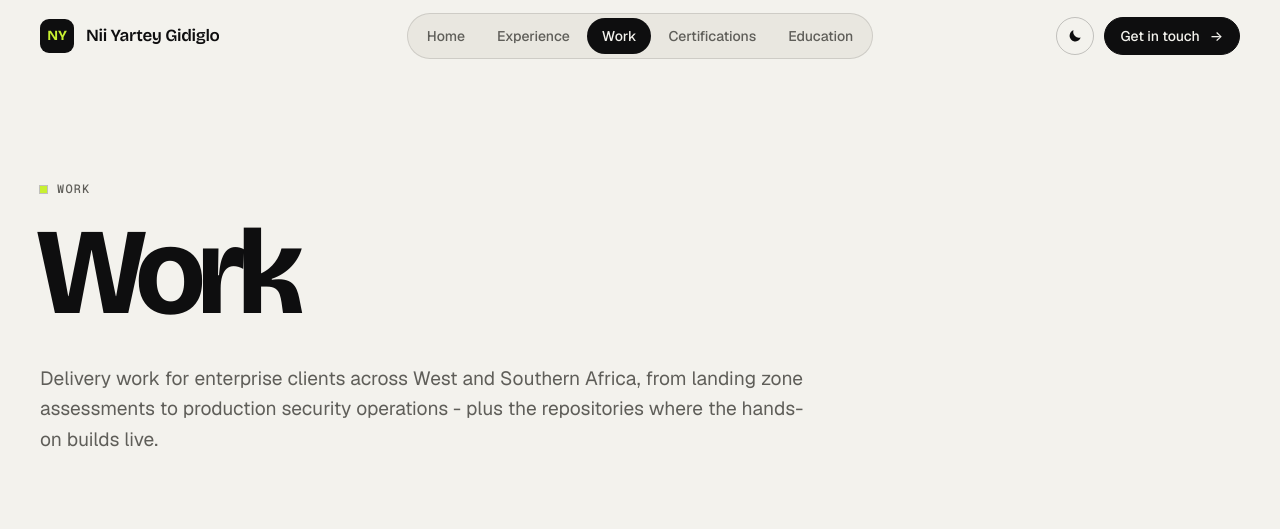
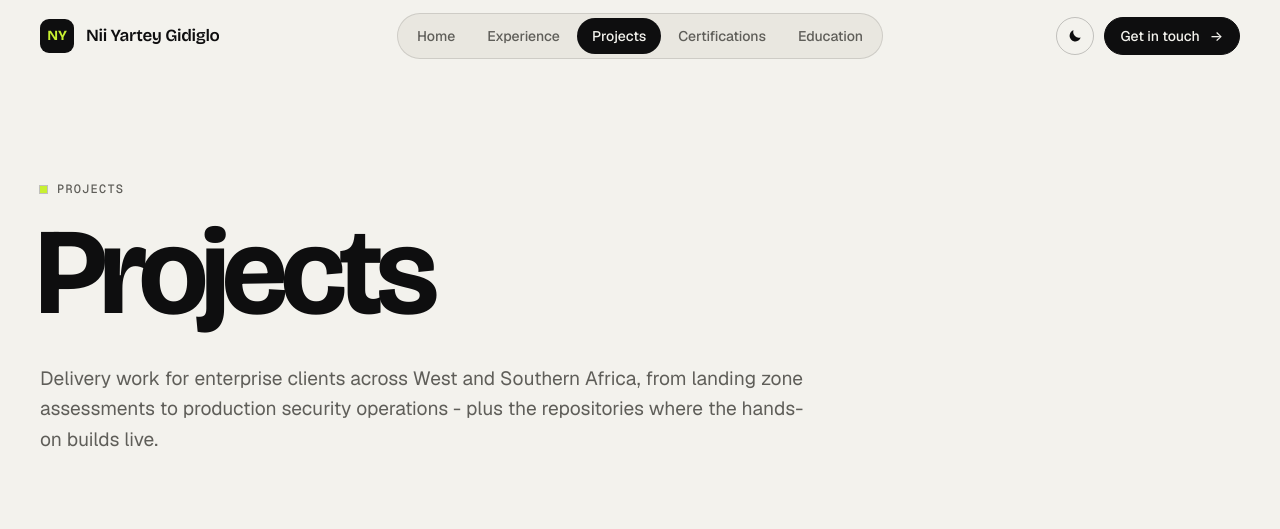
Before and after one commit to Qwamzz/portfolio, a Flask app: page /projects in a window 1280 px wide. Shown: the top 529 px of the page. Run offline with Flask 3, Linux system fonts and the light colour scheme.

Commit message:
Rename Work to Projects

```diff
--- a/content_fixes.py
+++ b/content_fixes.py
@@ -8,6 +8,9 @@ through /admin no longer matches and is left alone.
 """
 
 FIELD_FIXES = [
+    # Projects page renamed from "Work".
+    ("pages", "page-projects", "title", "Work", "Projects"),
+
     # Availability line reworded.
     ("profile", "profile", "availability",
      "Open to cloud and security engagements", "Open to cloud and AI engagements"),
--- a/data/content.seed.json
+++ b/data/content.seed.json
@@ -134,7 +134,7 @@
     {
       "id": "page-projects",
       "page": "Projects",
-      "title": "Work",
+      "title": "Projects",
       "intro": "Delivery work for enterprise clients across West and Southern Africa, from landing zone assessments to production security operations - plus the repositories where the hands-on builds live."
     },
     {
--- a/templates/base.html
+++ b/templates/base.html
@@ -45,7 +45,7 @@
     </a>
 
     <nav class="nav-pill" aria-label="Primary">
-      {% set links = [("/", "home", "Home"), ("/experience", "experience", "Experience"), ("/projects", "projects", "Work"), ("/certifications", "certifications", "Certifications"), ("/education", "education", "Education")] %}
+      {% set links = [("/", "home", "Home"), ("/experience", "experience", "Experience"), ("/projects", "projects", "Projects"), ("/certifications", "certifications", "Certifications"), ("/education", "education", "Education")] %}
       {% for href, key, label in links %}
         <a href="{{ href }}"{% if page == key %} class="is-active" aria-current="page"{% endif %}>{{ label }}</a>
       {% endfor %}
--- a/templates/index.html
+++ b/templates/index.html
@@ -23,7 +23,7 @@
         {% if profile.tagline %}<p class="hero-role">{{ profile.tagline }}</p>{% endif %}
         {% if profile.lede %}<p class="hero-lede">{{ profile.lede }}</p>{% endif %}
         <div class="actions">
-          <a class="btn" href="/projects">See the work <span class="arrow" aria-hidden="true">→</span></a>
+          <a class="btn" href="/projects">See projects <span class="arrow" aria-hidden="true">→</span></a>
           <a class="btn btn-ghost" href="/contact">Get in touch</a>
         </div>
       </div>
@@ -125,10 +125,10 @@
   <div class="wrap">
     <header class="section-head section-head-row">
       <div>
-        <p class="eyebrow">Selected work</p>
+        <p class="eyebrow">Selected projects</p>
         <h2 class="section-title">Recent engagements</h2>
       </div>
-      <a class="link-arrow" href="/projects">All work <span aria-hidden="true">→</span></a>
+      <a class="link-arrow" href="/projects">All projects <span aria-hidden="true">→</span></a>
     </header>
 
     <div class="work-grid">
--- a/templates/projects.html
+++ b/templates/projects.html
@@ -1,11 +1,11 @@
 {% extends "base.html" %}
 {% from "_macros.html" import page_head, block_head %}
 
-{% block title %}Work — {{ profile.name or "Nii Yartey Gidiglo" }}{% endblock %}
-{% block description %}{{ intro.intro or "Selected cloud engineering work" }}{% endblock %}
+{% block title %}Projects — {{ profile.name or "Nii Yartey Gidiglo" }}{% endblock %}
+{% block description %}{{ intro.intro or "Selected cloud engineering projects" }}{% endblock %}
 
 {% block content %}
-{{ page_head("Work", intro, "Work") }}
+{{ page_head("Projects", intro, "Projects") }}
 
 {% if c.projects %}
 <section class="section section-ruled">
```
